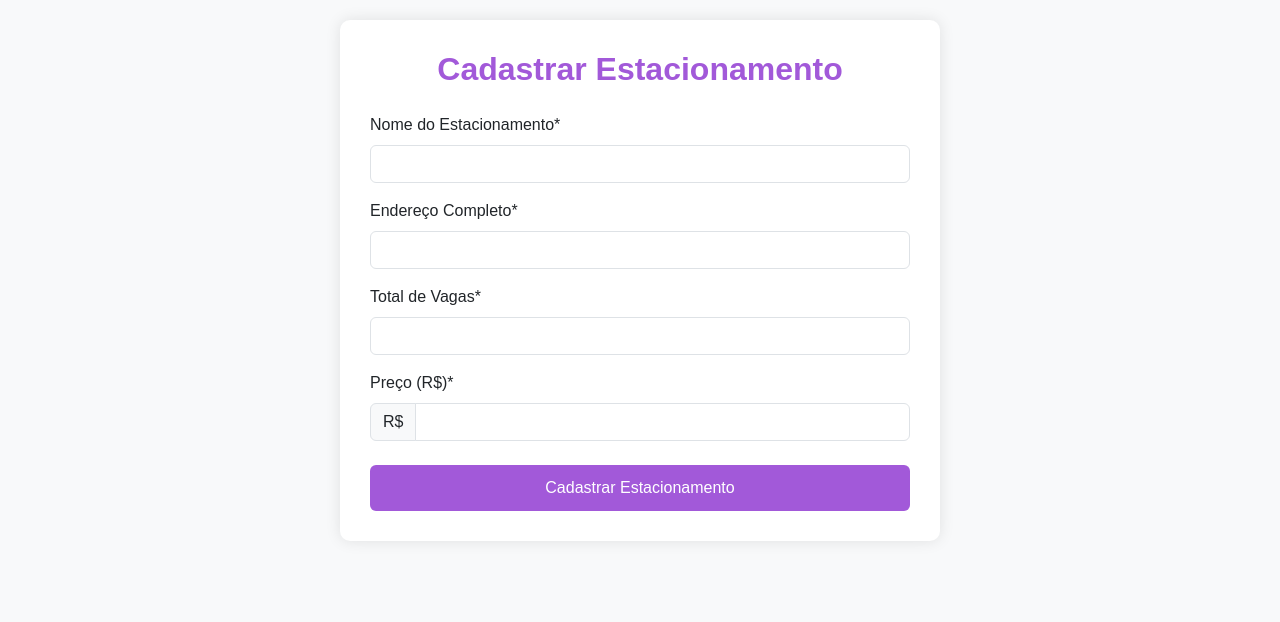
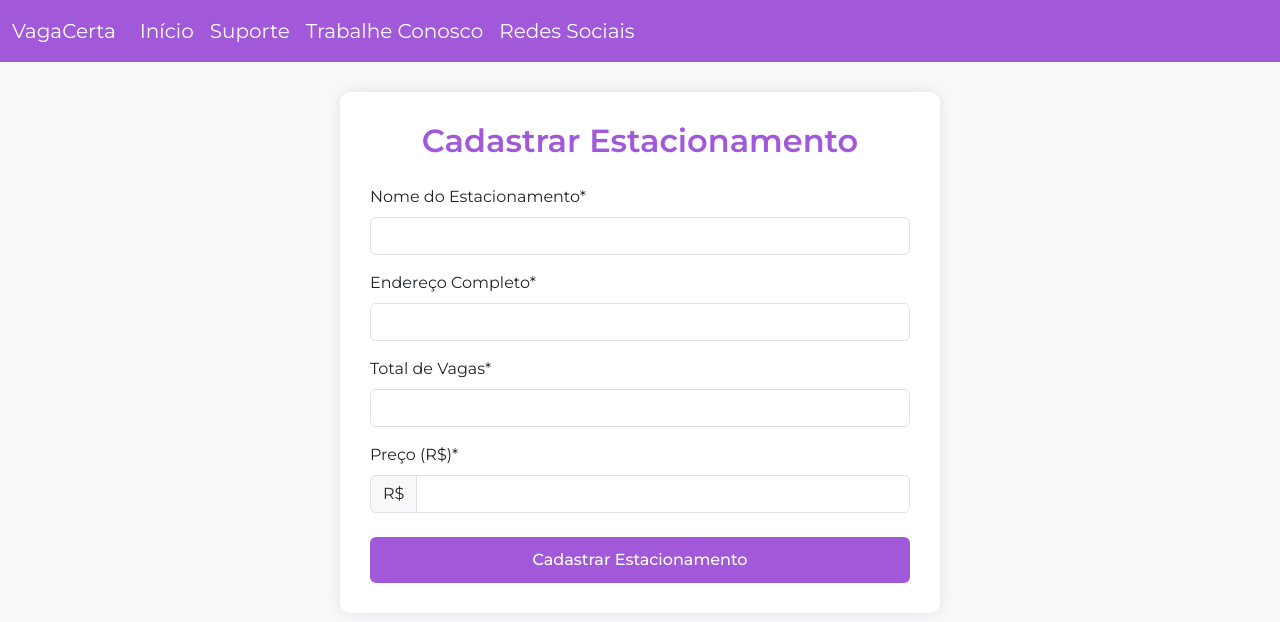
Before and after one commit to dueduno/in1039_aula_time1_github, a Django app: page /criar-estacionamento/ in a window 1280 px wide. Shown: the top 622 px of the page. Run offline with Django 5.2, Linux system fonts and the light colour scheme; a user stored in the database is signed in; some libraries are stand-ins or nearby versions.

Commit message:
Update criar_estacionamento.html

```diff
--- a/myProject/myApp/templates/criar_estacionamento.html
+++ b/myProject/myApp/templates/criar_estacionamento.html
@@ -5,19 +5,28 @@
   <meta name="viewport" content="width=device-width, initial-scale=1.0">
   <title>Cadastrar Estacionamento - VagaCerta</title>
   <link href="https://cdn.jsdelivr.net/npm/bootstrap@5.3.5/dist/css/bootstrap.min.css" rel="stylesheet">
+  <script src="https://kit.fontawesome.com/a076d05399.js" crossorigin="anonymous"></script>
+  <link rel="preconnect" href="https://fonts.googleapis.com">
+  <link rel="preconnect" href="https://fonts.gstatic.com" crossorigin>
+  <link href="https://fonts.googleapis.com/css2?family=Montserrat:ital,wght@0,100..900;1,100..900&display=swap" rel="stylesheet">
   <style>
     body {
       font-family: 'Montserrat', sans-serif;
       background-color: #f8f9fa;
-      padding-top: 20px;
+      margin: 0;
+      padding: 0;
+    }
+    .navbar {
+      background-color: #a259d9;
+      font-size: 20px;
     }
     .form-container {
       background-color: white;
       border-radius: 10px;
       box-shadow: 0 0 15px rgba(0,0,0,0.1);
       padding: 30px;
+      margin: 30px auto;
       max-width: 600px;
-      margin: 0 auto;
     }
     .form-title {
       color: #a259d9;
@@ -36,9 +45,52 @@
       background-color: #8a4ac2;
       color: white;
     }
+    .alert-container {
+      position: fixed;
+      top: 80px;
+      right: 20px;
+      z-index: 1000;
+      min-width: 300px;
+    }
   </style>
 </head>
 <body>
+  <!-- Navbar igual ao template base -->
+  <nav class="navbar navbar-expand-lg">
+    <div class="container-fluid">
+      <a class="navbar-brand text-white" href="#">VagaCerta</a>
+      <div class="collapse navbar-collapse">
+        <ul class="navbar-nav me-auto">
+          <li class="nav-item">
+            <a class="nav-link text-white active" href="#">Início</a>
+          </li>
+          <li class="nav-item">
+            <a class="nav-link text-white" href="#">Suporte</a>
+          </li>
+          <li class="nav-item">
+            <a class="nav-link text-white" href="#">Trabalhe Conosco</a>
+          </li>
+          <li class="nav-item">
+            <a class="nav-link text-white" href="#">Redes Sociais</a>
+          </li>
+        </ul>
+      </div>
+    </div>
+  </nav>
+
+  <!-- Container para mensagens -->
+  <div class="alert-container">
+    {% if messages %}
+      {% for message in messages %}
+        <div class="alert alert-{% if message.tags == 'error' %}danger{% else %}success{% endif %} alert-dismissible fade show">
+          {{ message }}
+          <button type="button" class="btn-close" data-bs-dismiss="alert"></button>
+        </div>
+      {% endfor %}
+    {% endif %}
+  </div>
+
+  <!-- Formulário de cadastro -->
   <div class="container">
     <div class="form-container">
       <h2 class="form-title">Cadastrar Estacionamento</h2>
@@ -46,25 +98,21 @@
       <form method="post" action="{% url 'criar_estacionamento' %}">
         {% csrf_token %}
 
-        <!-- Nome do Estacionamento -->
         <div class="mb-3">
           <label for="nome" class="form-label">Nome do Estacionamento*</label>
           <input type="text" class="form-control" id="nome" name="nome" required>
         </div>
 
-        <!-- Endereço -->
         <div class="mb-3">
           <label for="endereco" class="form-label">Endereço Completo*</label>
           <input type="text" class="form-control" id="endereco" name="endereco" required>
         </div>
 
-        <!-- Total de Vagas -->
         <div class="mb-3">
           <label for="total_vagas" class="form-label">Total de Vagas*</label>
           <input type="number" class="form-control" id="total_vagas" name="total_vagas" min="1" required>
         </div>
 
-        <!-- Preço -->
         <div class="mb-4">
           <label for="preco" class="form-label">Preço (R$)*</label>
           <div class="input-group">
@@ -73,12 +121,20 @@
           </div>
         </div>
 
-        <!-- Botão de Submit -->
         <button type="submit" class="btn btn-purple">Cadastrar Estacionamento</button>
       </form>
     </div>
   </div>
 
   <script src="https://cdn.jsdelivr.net/npm/bootstrap@5.3.5/dist/js/bootstrap.bundle.min.js"></script>
+  <script>
+    // Fecha automaticamente as mensagens após 5 segundos
+    setTimeout(() => {
+      const alerts = document.querySelectorAll('.alert');
+      alerts.forEach(alert => {
+        new bootstrap.Alert(alert).close();
+      });
+    }, 5000);
+  </script>
 </body>
 </html>
```
